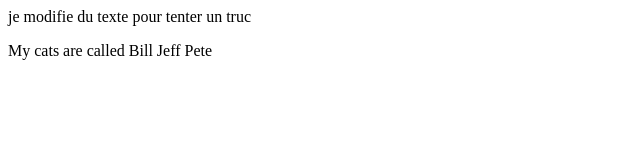
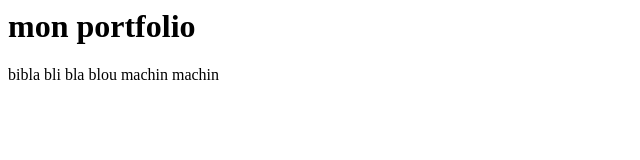
Before and after one commit to gracejudic/gracejudic.github.io, a plain HTML site: page index.html in a window 1280 px wide. Shown: the whole page, without its empty margins (0-640 px from the left). Drawn offline with Linux system fonts and the light colour scheme.

Commit message:
Update index.html

```diff
--- a/index.html
+++ b/index.html
@@ -1,34 +1,2 @@
-<!DOCTYPE html>
-<html>
-
-<head>
-  <meta charset="utf-8">
-  <title>Basic for loop example</title>
-  <style>
-  </style>
-</head>
-
-<body>
-  <b1>je modifie du texte pour tenter un truc</b1>
-  <p></p>
-  <script>
-    let cats = ['bill', 'jeff', 'pete', 'biggles', 'jasmin'];
-
-    for (let i = 0; i < cats.length; i++) {
-      cats[i] = cats[i].charAt(0).toUpperCase() + cats[i].slice(1);
-    };
-
-    let info = 'My cats are called ';
-    let para = document.querySelector('p');
-
-    cats.forEach(cat => {
-      if (cat.length == 4) {
-        info += cat + ' ';
-      }
-    });
-
-    para.textContent = info;
-  </script>
-</body>
-
-</html>
+<h1>mon portfolio</h1>
+<p>bibla bli bla blou machin machin</p>
```
